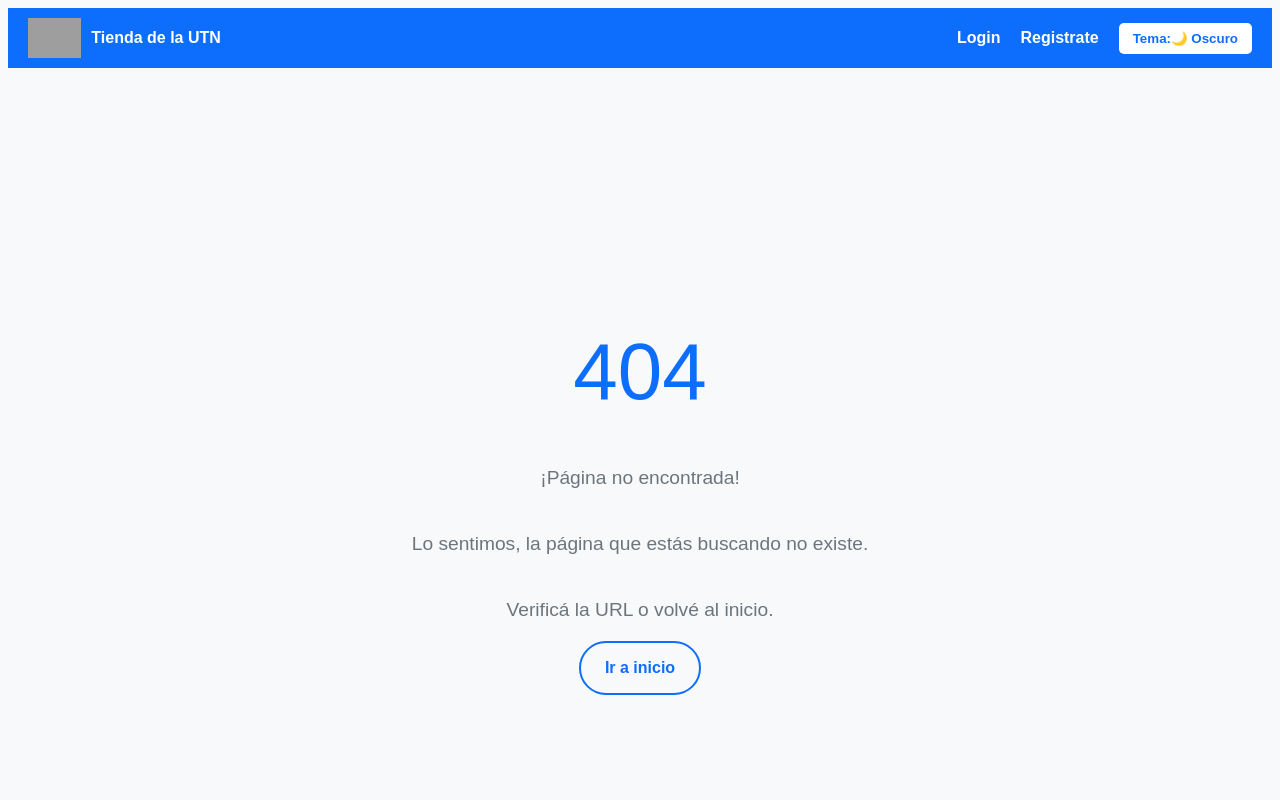
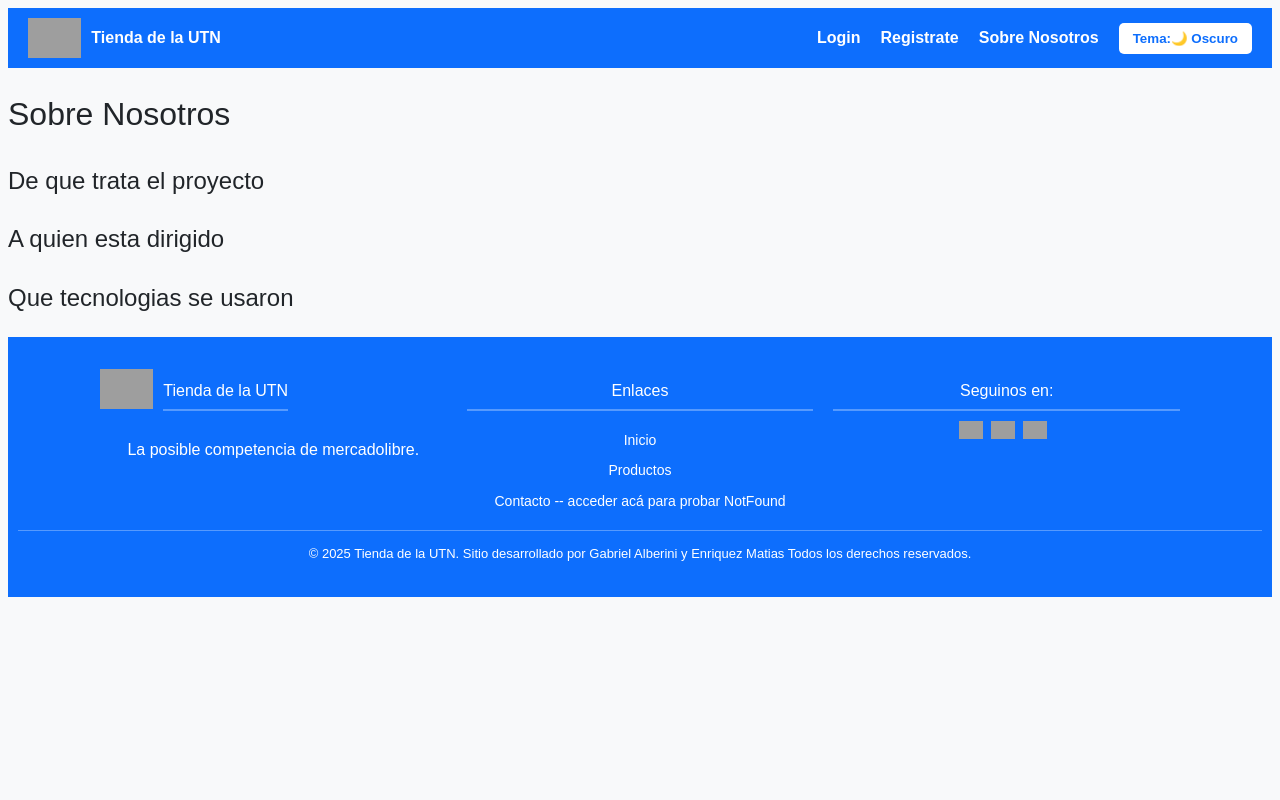
Before and after one commit to Matiasenriquez/Proyecto-Final-Front-End-UTN, a React (Vite) app: page /sobreNosotros in a window 1280 px wide. Shown: the top 800 px of the page. Built offline with nearby package versions, Linux system fonts and the light colour scheme; grey boxes are pictures that could not be loaded.

Commit message:
Add: se añadio la página Sobre Nosotros al proyecto

```diff
--- a/src/components/Header.jsx
+++ b/src/components/Header.jsx
@@ -40,6 +40,7 @@ const Header = () => {
             <>
               <li><Link to="/">Inicio</Link></li>
               <li><Link to="/dashboard">Dashboard</Link></li>
+              <li><Link to="/sobreNosotros">Sobre Nosotros</Link></li>
               <button onClick={handleLogout}>Cerrar sesión</button>
             </>
           )}
@@ -47,6 +48,7 @@ const Header = () => {
             <>
               <li><Link to="/login">Login</Link></li>
               <li><Link to="/registrate">Registrate</Link></li>
+              <li><Link to="/sobreNosotros">Sobre Nosotros</Link></li>
             </>
           )}
 
--- /dev/null
+++ b/src/pages/AboutUs.jsx
@@ -0,0 +1,22 @@
+import { useState } from "react";
+import { Layout } from "../components/Layout";
+import { useAuth } from "../context/UserContext";
+const AboutUs = () => {
+  return (
+    <Layout>
+      <div>
+        <h1>Sobre Nosotros</h1>
+        <section>
+          <h2>De que trata el proyecto</h2>
+        </section>
+        <section>
+          <h2>A quien esta dirigido</h2>
+        </section>
+        <section>
+          <h2>Que tecnologias se usaron</h2>
+        </section>
+      </div>
+    </Layout>
+  )
+}
+export { AboutUs }
--- a/src/router/RouterApp.jsx
+++ b/src/router/RouterApp.jsx
@@ -5,6 +5,7 @@ import { Login } from "../pages/Login"
 import { Register } from "../pages/Register"
 import { NotFound } from "../pages/NotFound"
 import { PrivateRoute } from "../components/PrivateRoute"
+import { AboutUs } from "../pages/AboutUs"
 
 const RouterApp = () => {
   return (
@@ -14,6 +15,7 @@ const RouterApp = () => {
         <Route path="/dashboard" element={<PrivateRoute><Dashboard /></PrivateRoute>} />
         <Route path="/login" element={<Login />} />
         <Route path="/registrate" element={<Register />} />
+        <Route path="/sobreNosotros" element={<AboutUs />} />
         <Route path="*" element={<NotFound />} />
       </Routes>
     </BrowserRouter>
```
